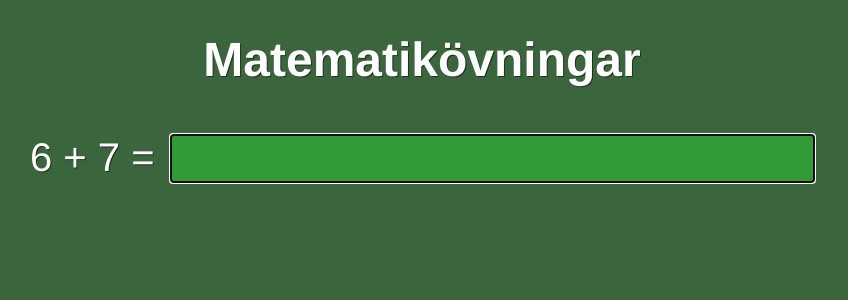
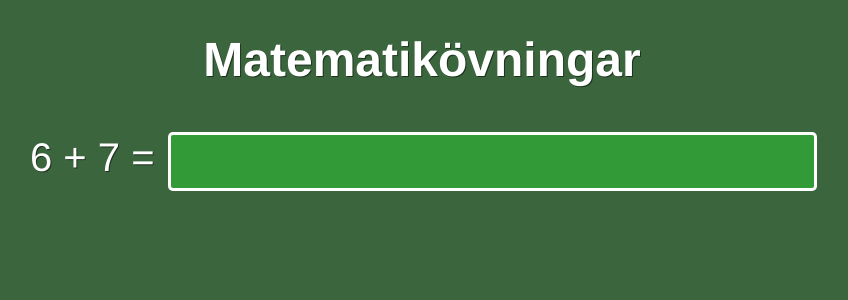
Before and after one commit to jlowgren/matte, a Vue app: page / in a window 1280 px wide. Shown: the top 300 px of the page, without its empty margins (218-1066 px from the left). Built offline with nearby package versions, Linux system fonts and the light colour scheme.

Commit message:
Minor styling updates

```diff
--- a/src/components/Assignment.vue
+++ b/src/components/Assignment.vue
@@ -89,11 +89,18 @@ input::-webkit-inner-spin-button {
 
 .assignment__input {
   width: 100%;
+  padding: 0.25rem;
   font-size: inherit;
-  font-family: inherit;
+  font-family: 'Chalkduster', Helvetica, sans-serif;
   background: #329a37;
   color: #333;
   border: 0;
+}
+
+.assignment__input:focus {
+  outline: 0;
+  box-shadow: 0 0 0 3px white;
+  border-radius: 0.125rem;
 }
 
 .assignment__equation {
@@ -113,7 +120,7 @@ input::-webkit-inner-spin-button {
 }
 
 .assignment--solved::after {
-  content: "💃";
+  content: "👍🏼";
   display: block;
   position: absolute;
   top: 0.125rem;
```
